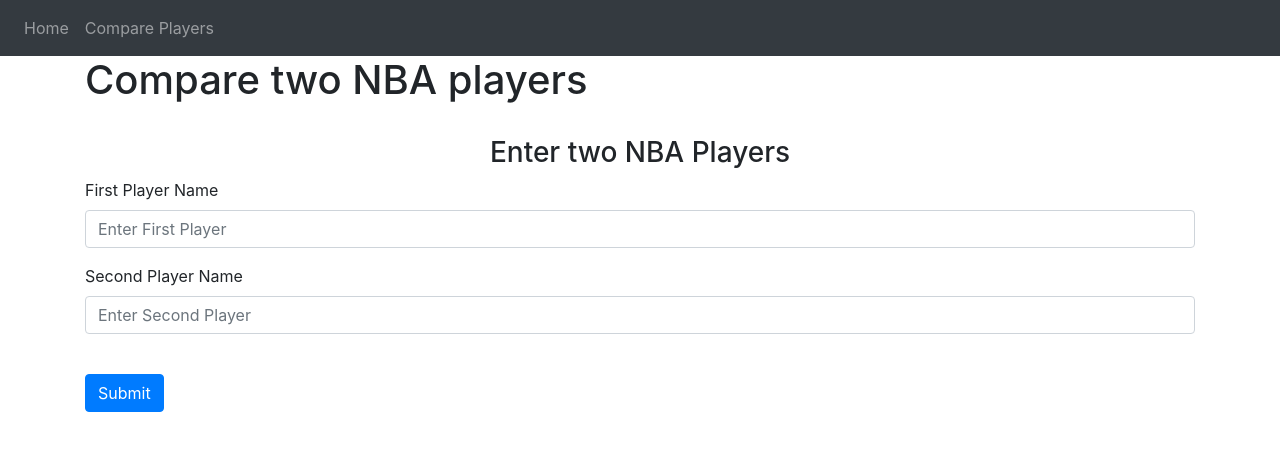
After one commit to MiBearX/NBAStats, a Flask app: page /compare in a window 1280 px wide. The commit adds this page. Shown: the top 451 px of the page. Run offline with Flask 3, Linux system fonts and the light colour scheme; some libraries are stand-ins or nearby versions.

Commit message:
Small QOL changes.

```diff
--- a/main.py
+++ b/main.py
@@ -6,4 +6,4 @@
 
 if __name__ == '__main__':
     port = int(os.environ.get("PORT", 5001))
-    app.run(host="0.0.0.0", port=port)
+    app.run(host="0.0.0.0", port=port, debug=True)
--- /dev/null
+++ b/website/templates/compare.html
@@ -0,0 +1,21 @@
+{% extends "base.html" %} {% block title %} Compare Players {% endblock %}
+
+{% block content %}
+<h1>Compare two NBA players</h1>
+<br>
+<form method="POST">
+    <h3 align="center">Enter two NBA Players</h3>
+    <div class="form-group">
+        <label for="playername">First Player Name</label>
+        <input type="playername" class="form-control" id="playername" name="playername" placeholder="Enter First Player">
+    </div>
+
+    <div class="form-group">
+        <label for="playername">Second Player Name</label>
+        <input type="playername2" class="form-control" id="playername2" name="playername2" placeholder="Enter Second Player">
+    </div>
+    <br>
+    <button type="submit" class="btn btn-primary">Submit</button>
+
+</form>
+{% endblock %}
--- a/website/templates/index.html
+++ b/website/templates/index.html
@@ -1,10 +1,10 @@
-{% extends "base.html" %} {% block title %} TESTTESTTEST {% endblock %}
+{% extends "base.html" %} {% block title %} Home {% endblock %}
 
 {% block content %}
 
 <br>
 <form method="POST">
-    <h3 align="center">Enter an NBA Player Name</h3>
+    <h3 align="center">Enter an NBA Player Name:</h3>
     <div class="form-group">
         <label for="playername">Player Name</label>
         <input type="playername" class="form-control" id="playername" name="playername" placeholder="Enter Playername">
--- a/website/templates/single_stats.html
+++ b/website/templates/single_stats.html
@@ -3,7 +3,7 @@
 {% block content %}
 <br>
 <form method="POST">
-    <h3 align="center">Enter an NBA Player Name</h3>
+    <h3 align="center">Enter an NBA Player Name:</h3>
     <div class="form-group">
         <label for="playername">Player Name</label>
         <input type="playername" class="form-control" id="playername" name="playername" placeholder="Enter Playername">
@@ -13,7 +13,7 @@
 
     <!-- Don't know if this will work -->
     <body>
-    <h1 align="center">{{ name }}:</h1>
+    <h1 align="center">{{ name }}</h1>
     <ul>
     {% for key, value in stats.items() %}
         <!--<h5 align="center">{{ key }}: {{value}}</h5>-->
--- a/website/views.py
+++ b/website/views.py
@@ -10,6 +10,9 @@
     if request.method == 'POST':
         try:
             playername = request.form['playername']
+            if not playername:
+                raise AttributeError
+
             player = api.call_api(playername)
             return render_template("single_stats.html", stats=player.player_stats, name=player.player_name,
                                    stat_map=api.stat_name_map)
```
